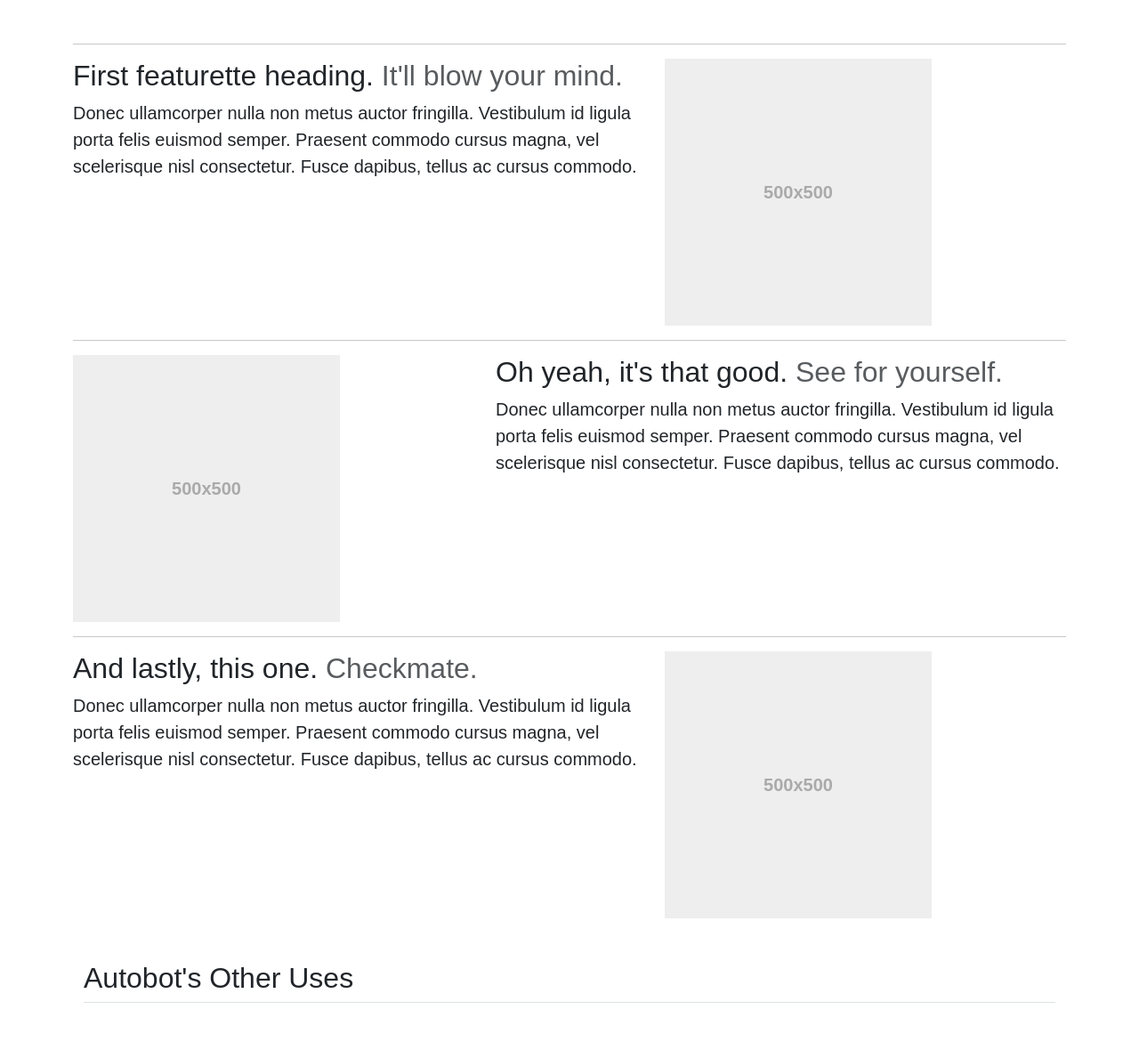
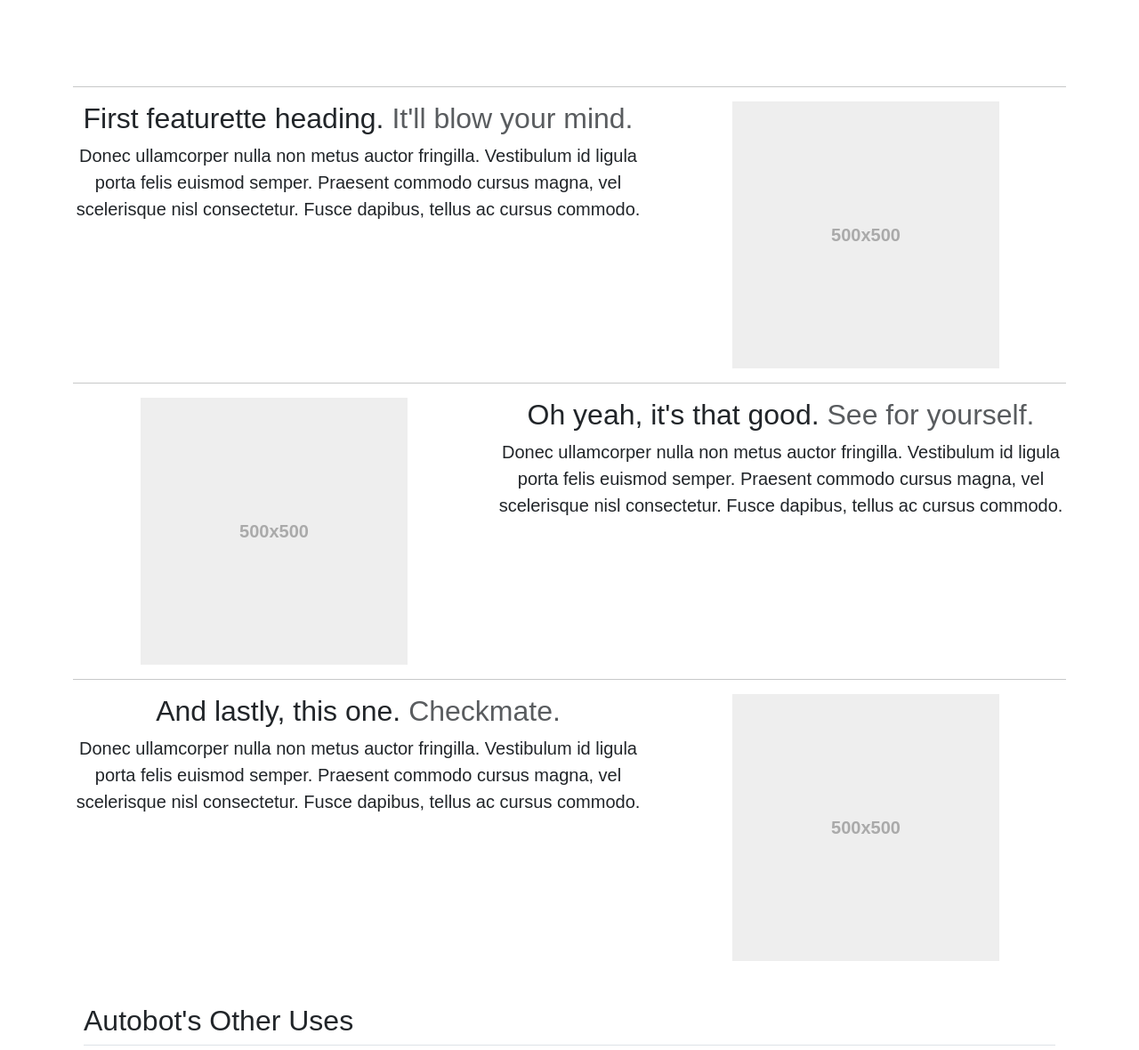
Before and after one commit to ujjwal-rai/SpeedyByte.co.in-light, a website built with Parcel: page index.html in a window 1280 px wide. Shown: the part 1335-2515 px from the top of the page at 89% size. Built offline with nearby package versions, Linux system fonts and the light colour scheme; a web font is replaced by a local one.

Commit message:
Update index.html

```diff
--- a/index.html
+++ b/index.html
@@ -277,8 +277,9 @@
     </div>
 
     <div class="container marketing">
+      <br><br>
       <hr class="featurette-divider" />
-      <div class="row featurette">
+      <div class="row featurette text-center">
         <div class="col-md-7">
           <h2 class="featurette-heading">
             First featurette heading.
@@ -305,7 +306,7 @@
 
       <hr class="featurette-divider" />
 
-      <div class="row featurette">
+      <div class="row featurette text-center">
         <div class="col-md-7 order-md-2">
           <h2 class="featurette-heading">
             Oh yeah, it's that good.
@@ -332,7 +333,7 @@
 
       <hr class="featurette-divider" />
 
-      <div class="row featurette">
+      <div class="row featurette text-center">
         <div class="col-md-7">
           <h2 class="featurette-heading">
             And lastly, this one. <span class="text-muted">Checkmate.</span>
```
